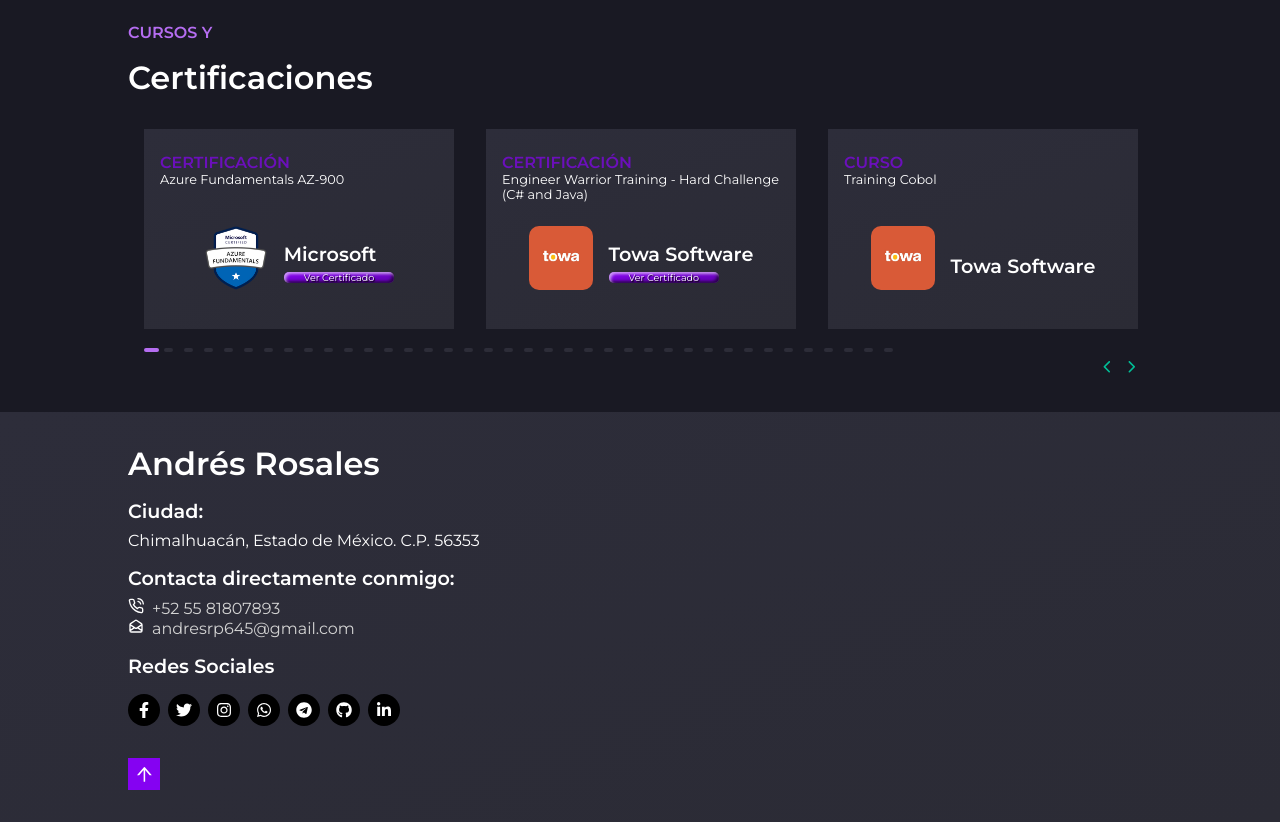
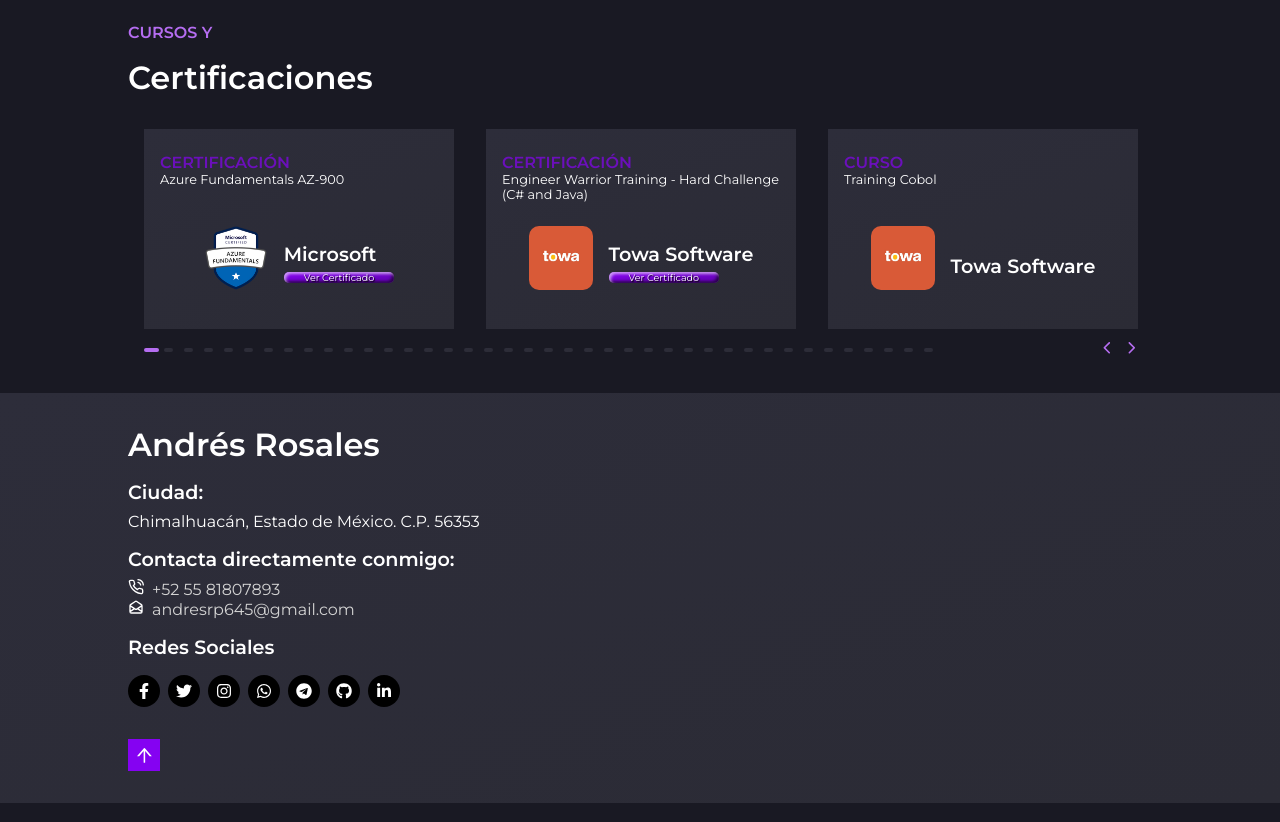
Before and after one commit to AndresRP645/arp-portfolio, a React (Create React App) app: page / in a window 1280 px wide. Shown: the part 1840-2662 px from the top of the page. Built offline with nearby package versions, Linux system fonts and the light colour scheme; the HTML template or start-up script is replaced by a standard one.

Commit message:
cambios esteticos

```diff
--- a/src/components/Courses/Courses.jsx
+++ b/src/components/Courses/Courses.jsx
@@ -15,11 +15,11 @@ const Courses = () => {
         <span className="purple">Cursos y</span>
         <h1>Certificaciones</h1>
       </Slide>
-      <Testimonials>
+      <Course>
         <Slider ref={arrowRef} {...settings}>
           {clientDisc}
+          <br /><br />
         </Slider>
-        <br />
         <Buttons>
           <button onClick={() => arrowRef.current.slickPrev()}>
             <IoIosArrowBack />
@@ -28,7 +28,7 @@ const Courses = () => {
             <IoIosArrowForward />
           </button>
         </Buttons>
-      </Testimonials>
+      </Course>
     </Container>
   );
 };
@@ -94,7 +94,7 @@ const Container = styled.div`
   }
 `;
 
-const Testimonials = styled.div`
+const Course = styled.div`
   margin-top: 2rem;
   position: relative;
 `;
@@ -107,7 +107,7 @@ const Buttons = styled.div`
     background-color: transparent;
     margin-left: 0.5rem;
     border: none;
-    color: #01be96;
+    color: #c073ffef;
     cursor: pointer;
     font-size: 1.1rem;
   }
```
